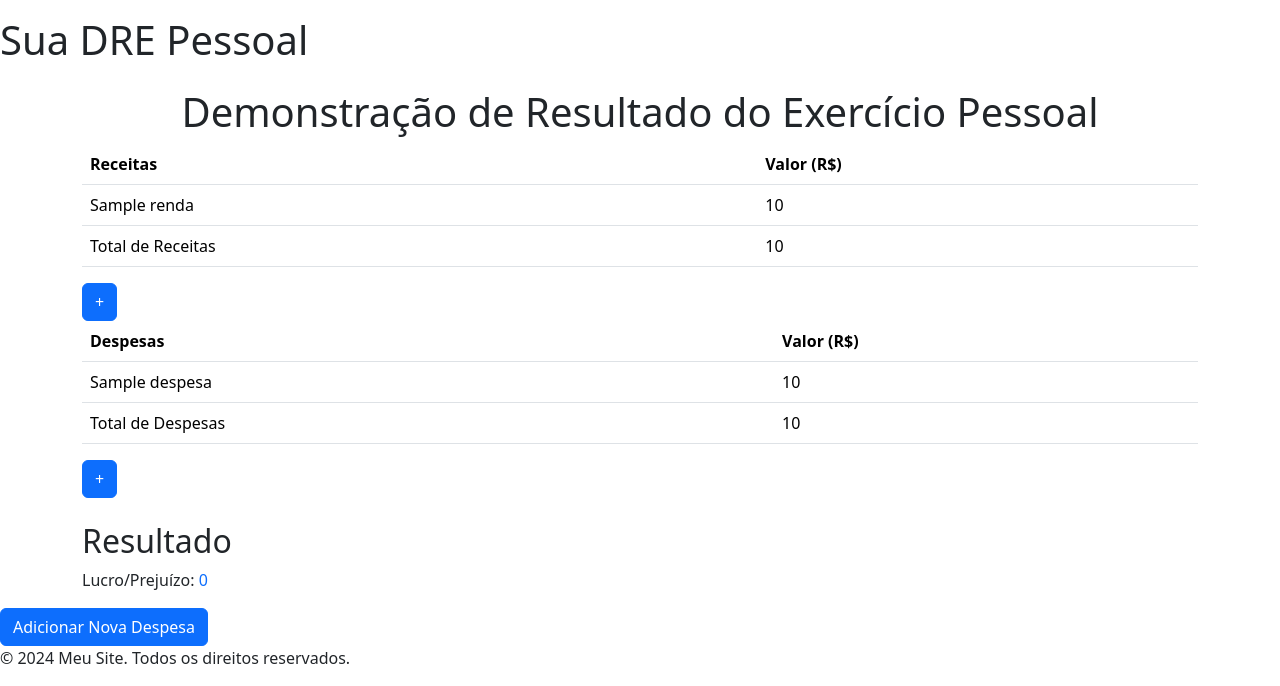
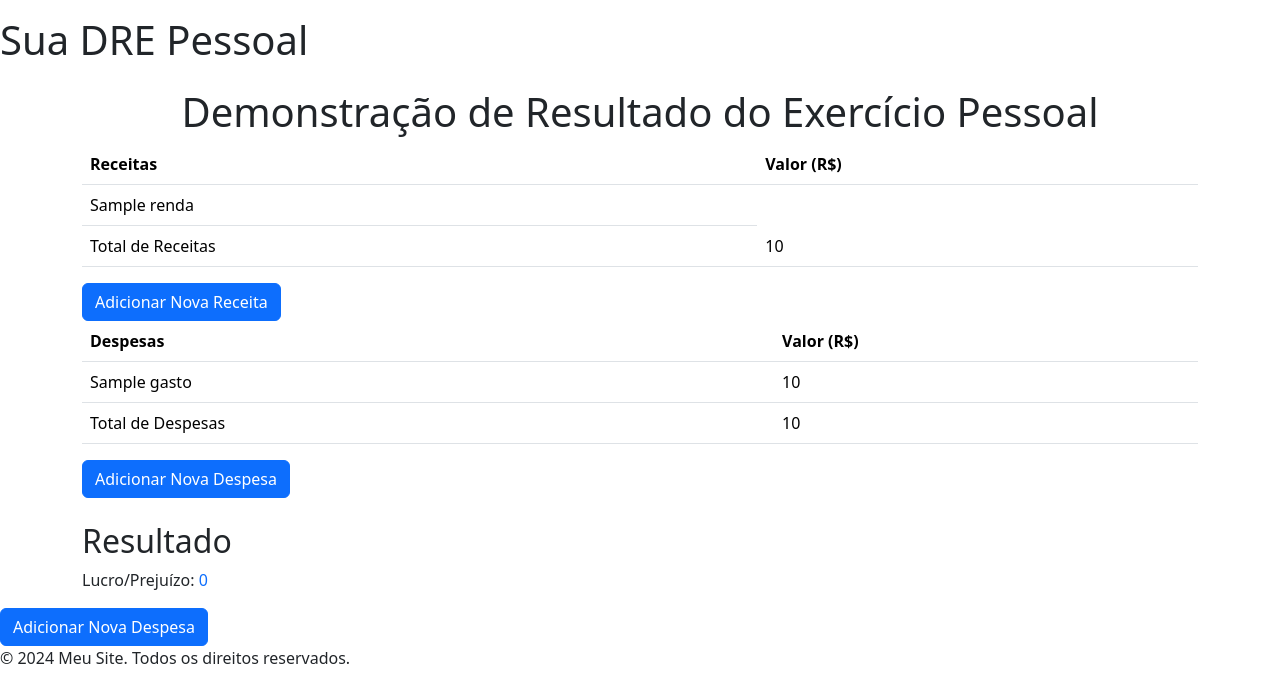
Before and after one commit to ParaQueNome/projeto_4sm_fatec_2024, a Flask app: page /finance/finance in a window 1280 px wide. Shown: the part 200-886 px from the top of the page. Run offline with Flask 3, Linux system fonts and the light colour scheme; the visitor is signed in with stand-in values (Sample User, id 1); a database or web service that is not in the repository returns one stand-in record (values such as "Sample title"); some libraries are stand-ins or nearby versions.

Commit message:
Projeto Versao 3.0

```diff
--- a/Codificacao/app/controller/financeControl.py
+++ b/Codificacao/app/controller/financeControl.py
@@ -19,14 +19,22 @@ def finance():
     conexao = Conexao(Config(),'Financia')
     connRepository = ConexaoRepository(conexao)
     finanService = FinanceService(connRepository)
-    try:
-        despesas = finanService.exibirFinancas(session.get('email'))
-        print(despesas)
-        #api = OpenAiClient()
-        #answer = api.userFinances(1500, **despesas)
-        return render_template('finances/financas.html', form = form,finanService = despesas) #, #answer = answer)
-    except:
-        return render_template('finances/financas.html', form = form)
+    if request.method == 'POST':
+        print(form.data)
+        data_receitas = {'renda': form.data['renda']}
+        finanService.inserirReceitas(session.get('email'), data_receitas)
+        data_gastos = {'nome_gasto':form.data['nome_gasto'], 'valor': form.data['valor']}
+        finanService.inserirGastos(session.get('email'), data_gastos)
+        return redirect(url_for('finance.finance'))
+    else:
+        try:
+            finan_data = finanService.exibirFinancas(session.get('email'))
+            print(finan_data)
+            #api = OpenAiClient()
+            #answer = api.userFinances(1500, **despesas)
+            return render_template('finances/financas.html', form = form, finanService = finan_data) #, #answer = answer)
+        except:
+            return render_template('finances/financas.html', form = form)
 
 @financeBp.route('/despesas', methods=['POST'])
 def despesas():
@@ -38,3 +46,4 @@ def despesas():
     financService = FinanceService(connRepository)
     if request.method == 'POST':
         financService.inserirGastos(session.get('email'), form.data)
+        return redirect(url_for('finance.finance'))
--- a/Codificacao/app/services/financeService/FinanceService.py
+++ b/Codificacao/app/services/financeService/FinanceService.py
@@ -8,13 +8,13 @@ class FinanceService:
     def inserirReceitas(self, email, data):
         data_email = {'email':email}
         condicao = self.conexao.select('usuario', **data_email)
-        vetor = {'despesas': {'receitas': data}}
+        vetor = {'despesas.receitas': data}
         self.conexao.insertDespesas('usuario',condicao,**vetor)
 
     def inserirGastos(self, email, data):
         data_email = {'email': email}
         condicao = self.conexao.select('usuario', **data_email)
-        vetor = {'despesas': {'gastos': data}}
+        vetor = {'despesas.gastos': data}
         self.conexao.insertDespesas('usuario', condicao, **vetor)
 
     def exibirFinancas(self, email):
@@ -24,6 +24,6 @@ class FinanceService:
 
     def totalGastos(self, usuario):
         dados = self.conexao.select("usuario", **usuario)
-        for despesas in dados['despesas']:
+        for despesas in dados['despesas.gastos']:
             total = despesas['valor'] + total
         return total
--- a/Codificacao/app/templates/finances/financas.html
+++ b/Codificacao/app/templates/finances/financas.html
@@ -16,25 +16,22 @@
             </thead>
             <tbody>
                 <!-- Iterar sobre as receitas -->
-                {% for item in finanService %}
-                    {% if item.renda %}
-                        <tr>
-                            <td>{{ item.renda }}</td>
-                            <td>{{ item.valor }}</td>
-                        </tr>
-                    {% endif %}
+                {% for receita in finanService.receitas %}
+                    <tr>
+                        <td>{{ receita.renda }}</td>
+                    </tr>
                 {% endfor %}
                 <!-- Calcular total de receitas -->
-                {% set total_receitas = finanService | map(attribute='valor') | map('int') | sum %}
+                {% set total_receitas = finanService | map(attribute='receitas') | map('sum', 'renda') | sum %}
                 <tr class="font-weight-bold">
                     <td>Total de Receitas</td>
                     <td>{{ total_receitas }}</td>
                 </tr>
-
             </tbody>
         </table>
-        <button type="button" class="btn btn-primary" data-bs-toggle="modal" data-bs-target="#exampleModal">
-            +
+
+        <button type="button" class="btn btn-primary" data-bs-toggle="modal" data-bs-target="#modalGeral">
+            Adicionar Nova Receita
         </button>
 
         <table class="table">
@@ -46,25 +43,25 @@
             </thead>
             <tbody>
                 <!-- Iterar sobre as despesas -->
-                {% for item in finanService %}
-                    {% if item.nome_gasto %}
+                {% for gasto in finanService.gastos %}
                         <tr>
-                            <td>{{ item.nome_gasto }}</td>
-                            <td>{{ item.valor }}</td>
+                            <td>{{ gasto.nome_gasto }}</td>
+                            <td>{{ gasto.valor }}</td>
                         </tr>
-                    {% endif %}
                 {% endfor %}
                 <!-- Calcular total de despesas -->
-                {% set total_despesas = finanService | map(attribute='valor') | map('int') | sum %}
+                {% set total_despesas = finanService | map(attribute='gastos') | map('sum', 'valor') | sum %}
                 <tr class="font-weight-bold">
                     <td>Total de Despesas</td>
                     <td>{{ total_despesas }}</td>
                 </tr>
             </tbody>
         </table>
+
         <button type="button" class="btn btn-primary" data-bs-toggle="modal" data-bs-target="#modalDespesas">
-            +
+            Adicionar Nova Despesa
         </button>
+
         <!-- Cálculo do Lucro/Prejuízo -->
         <h2 class="mt-4">Resultado</h2>
         <p>Lucro/Prejuízo: <span class="font-weight-bold text-primary">{{ total_receitas - total_despesas }}</span></p>
@@ -88,7 +85,7 @@
                     <button type="button" class="btn-close" data-bs-dismiss="modal" aria-label="Fechar"></button>
                 </div>
                 <div class="modal-body" action="finance.finance">
-                    <form method="POST" action="{{ url_for('finance.finance') }}">
+                    <form method="POST" action="{{ url_for('finance.despesas') }}">
                         {{ form.hidden_tag() }}
 
 
@@ -126,8 +123,65 @@
             </div>
         </div>
     </div>
+    <!-- Modal -->
+    <div class="modal fade" id="modalGeral" tabindex="-1" aria-labelledby="exampleModalLabel" aria-hidden="true">
+        <div class="modal-dialog">
+            <div class="modal-content">
+                <div class="modal-header">
+                    <h5 class="modal-title" id="exampleModalLabel">Despesas</h5>
+                    <button type="button" class="btn-close" data-bs-dismiss="modal" aria-label="Fechar"></button>
+                </div>
+                <div class="modal-body" action="finance.finance">
+                    <form method="POST" action="{{ url_for('finance.finance') }}">
+                        {{ form.hidden_tag() }}
+                        <div class="form-group">
+                            {{ form.renda.label(class="form-label") }}
+                            {{ form.renda(class="form-control") }}
+                            {% if form.renda.errors %}
+                                <ul class="errors">
+                                    {% for error in form.renda.errors %}
+                                        <li>{{ error }}</li>
+                                    {% endfor %}
+                                </ul>
+                            {% endif %}
+                        </div>
 
-    <button type="button" class="btn btn-primary" data-bs-toggle="modal" data-bs-target="#modalDespesas">
+                        <div class="form-group">
+                            {{ form.nome_gasto.label(class="form-label") }}
+                            {{ form.nome_gasto(class="form-control") }}
+                            {% if form.nome_gasto.errors %}
+                                <ul class="errors">
+                                    {% for error in form.nome_gasto.errors %}
+                                        <li>{{ error }}</li>
+                                    {% endfor %}
+                                </ul>
+                            {% endif %}
+                        </div>
+
+                        <div class="form-group">
+                            {{ form.valor.label(class="form-label") }}
+                            {{ form.valor(class="form-control") }}
+                            {% if form.valor.errors %}
+                                <ul class="errors">
+                                    {% for error in form.valor.errors %}
+                                        <li>{{ error }}</li>
+                                    {% endfor %}
+                                </ul>
+                            {% endif %}
+                        </div>
+
+                        <div class="modal-footer">
+                            <button type="button" class="btn btn-secondary" data-bs-dismiss="modal">Fechar</button>
+                            <button type="submit" class="btn btn-primary">Adicionar despesa</button>
+                        </div>
+                    </form>
+                </div>
+
+            </div>
+        </div>
+    </div>
+
+    <button type="button" class="btn btn-primary" data-bs-toggle="modal" data-bs-target="#modalGeral">
         Adicionar Nova Despesa
     </button>
 
```
